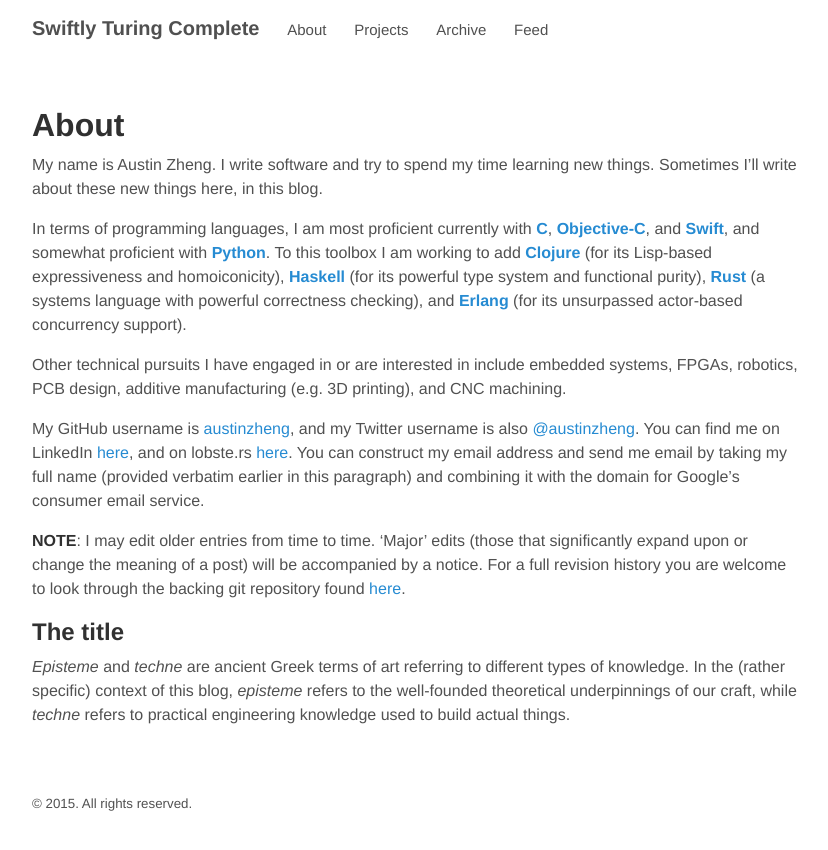
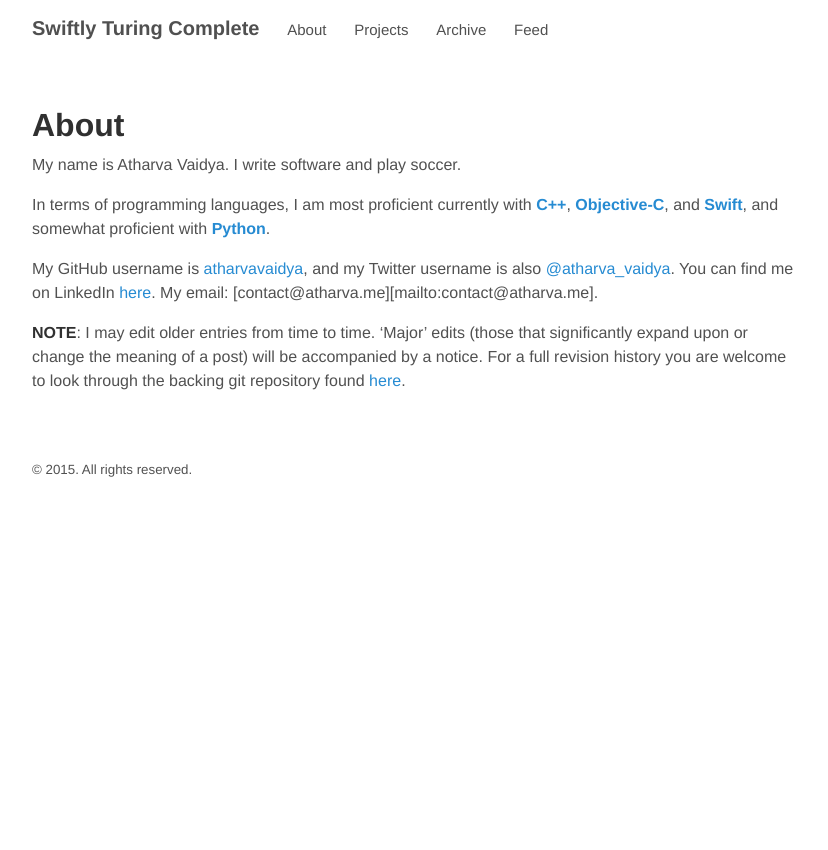
Before and after one commit to AtharvaVaidya/atharvavaidya.github.io, a Jekyll site: the page built from about.md, in a window 1280 px wide. Shown: the top 850 px of the page, without its empty margins (224-1052 px from the left). Built offline with Jekyll 4.4.1, drawn with Linux system fonts in a browser that asks for light colours.

Commit message:
Update about.md

```diff
--- a/about.md
+++ b/about.md
@@ -4,31 +4,21 @@ title: About
 permalink: /about/
 ---
 
-My name is Austin Zheng. I write software and try to spend my time learning new things. Sometimes I'll write about these new things here, in this blog.
+My name is Atharva Vaidya. I write software and play soccer.
 
-In terms of programming languages, I am most proficient currently with **[C][c-link]**, **[Objective-C][objc-link]**, and **[Swift][swift-link]**, and somewhat proficient with **[Python][python-link]**. To this toolbox I am working to add **[Clojure][clojure-link]** (for its Lisp-based expressiveness and homoiconicity), **[Haskell][haskell-link]** (for its powerful type system and functional purity), **[Rust][rust-link]** (a systems language with powerful correctness checking), and **[Erlang][erlang-link]** (for its unsurpassed actor-based concurrency support).
-
-Other technical pursuits I have engaged in or are interested in include embedded systems, FPGAs, robotics, PCB design, additive manufacturing (e.g. 3D printing), and CNC machining.
-
-My GitHub username is [austinzheng][az-gh-link], and my Twitter username is also [@austinzheng][az-tw-link]. You can find me on LinkedIn [here][az-li-link], and on lobste.rs [here][az-ls-link]. You can construct my email address and send me email by taking my full name (provided verbatim earlier in this paragraph) and combining it with the domain for Google's consumer email service.
-
-**NOTE**: I may edit older entries from time to time. 'Major' edits (those that significantly expand upon or change the meaning of a post) will be accompanied by a notice. For a full revision history you are welcome to look through the backing git repository found [here](https://github.com/austinzheng/austinzheng.github.io).
+In terms of programming languages, I am most proficient currently with **[C++][c-link]**, **[Objective-C][objc-link]**, and **[Swift][swift-link]**, and somewhat proficient with **[Python][python-link]**.
 
 
-## The title ##
 
-*Episteme* and *techne* are ancient Greek terms of art referring to different types of knowledge. In the (rather specific) context of this blog, *episteme* refers to the well-founded theoretical underpinnings of our craft, while *techne* refers to practical engineering knowledge used to build actual things.
+My GitHub username is [atharvavaidya][az-gh-link], and my Twitter username is also [@atharva_vaidya][az-tw-link]. You can find me on LinkedIn [here][az-li-link]. My email: [contact@atharva.me][mailto:contact@atharva.me].
 
-[c-link]:         http://en.wikipedia.org/wiki/C_(programming_language)
+**NOTE**: I may edit older entries from time to time. 'Major' edits (those that significantly expand upon or change the meaning of a post) will be accompanied by a notice. For a full revision history you are welcome to look through the backing git repository found [here](https://github.com/atharvavaidya/atharvavaidya.github.io).
+
+[c-link]:         https://en.wikipedia.org/wiki/C%2B%2B
 [objc-link]:      https://developer.apple.com/library/mac/documentation/Cocoa/Conceptual/ProgrammingWithObjectiveC/Introduction/Introduction.html
 [swift-link]:     https://developer.apple.com/swift/
 [python-link]:    https://www.python.org/
-[clojure-link]:   http://clojure.org/
-[haskell-link]:   https://www.haskell.org/haskellwiki/Haskell
-[rust-link]:      http://www.rust-lang.org/
-[erlang-link]:    http://www.erlang.org/
 
-[az-gh-link]:     https://github.com/austinzheng/
-[az-tw-link]:     https://twitter.com/austinzheng
-[az-li-link]:     https://www.linkedin.com/in/austinzheng
-[az-ls-link]:     https://lobste.rs/u/austinz
+[az-gh-link]:     https://github.com/atharvavaidya/
+[az-tw-link]:     https://twitter.com/atharva_vaidya
+[az-li-link]:     https://www.linkedin.com/in/atharvavaidya
```
